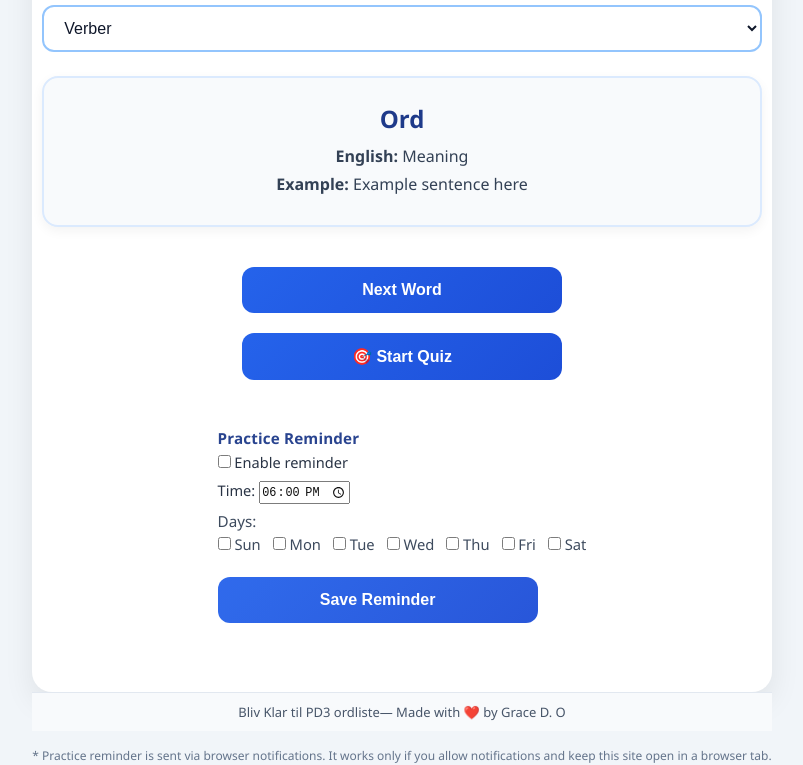
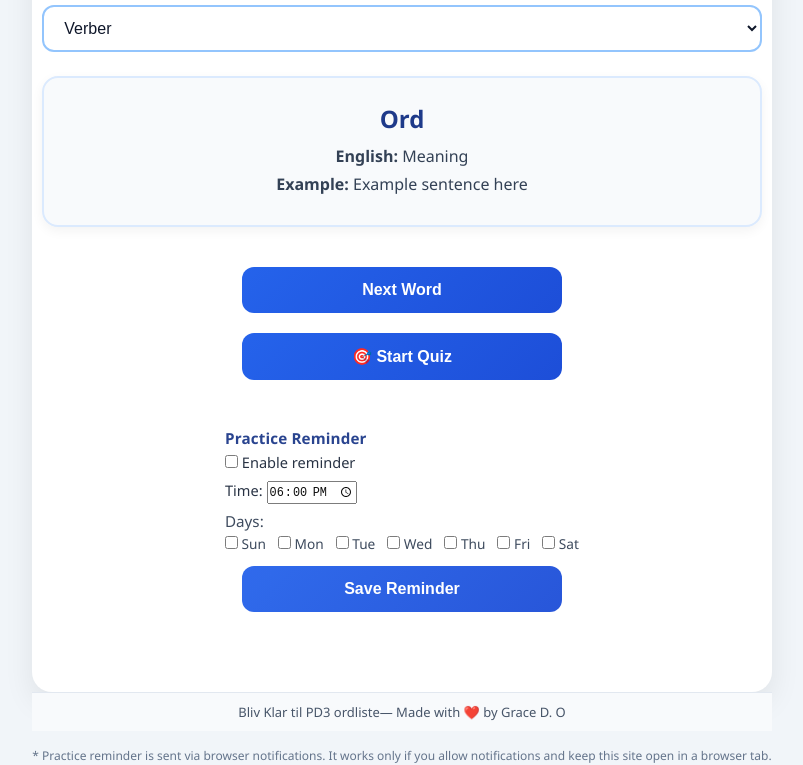
Before and after one commit to GraceDuquiza/Danish_Vocab_Trainer, a plain HTML site: page index.html in a window 1280 px wide. Shown: the part 108-873 px from the top of the page, without its empty margins (238-1041 px from the left). Drawn offline with Linux system fonts and the light colour scheme.

Commit message:
update reminder

```diff
--- a/style.css
+++ b/style.css
@@ -241,6 +241,7 @@
     color: #334155;
     text-align: left;
     opacity: 0.95;
+
 }
 
 #reminder-settings h3 {
@@ -251,6 +252,7 @@
     font-weight: 600;
     text-align: left;
     letter-spacing: 0.01em;
+
 }
 
 #reminder-settings label,
@@ -259,6 +261,7 @@
     font-size: 0.96em;
     font-weight: 400;
     display: inline;
+
 }
 
 #reminder-days {
@@ -270,9 +273,10 @@
 
 #reminder-days label {
     margin: 0;
-    font-size: 0.97em;
+    font-size: 0.90em;
     color: #334155;
     font-weight: 400;
+
 }
 
 #save-reminder {
@@ -288,6 +292,9 @@
     transition: background 0.15s;
     width: auto;
     margin-bottom: 8px;
+    display: block;
+    min-width: 80px;
+
 }
 
 #save-reminder:hover {
@@ -299,6 +306,7 @@
     min-height: 1.2em;
     margin: 6px 0 0 0;
     color: #388e3c;
+
 }
 
 
@@ -309,6 +317,7 @@
     color: #64748b;
     text-align: left;
     line-height: 1.5;
+
 }
 
 
```
